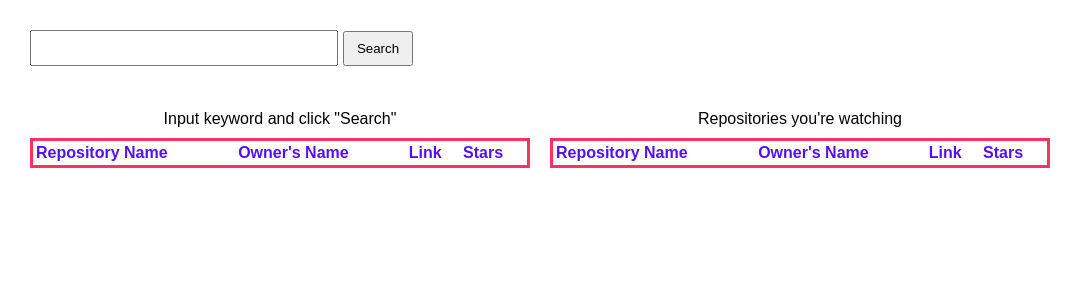
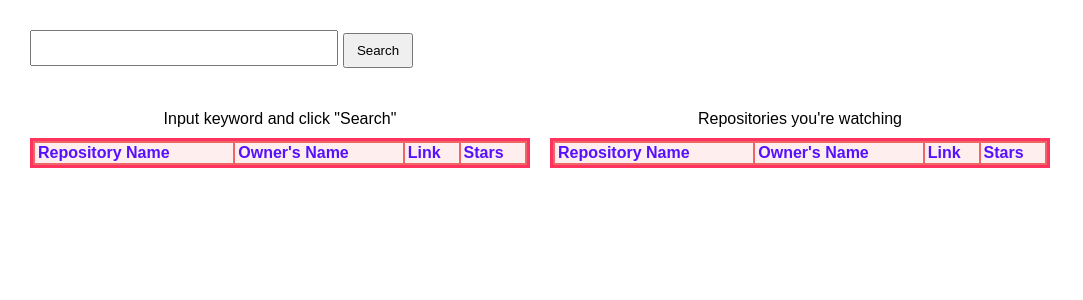
Before and after one commit to BlondeNamazu/GithubSearch, a React (Create React App) app: page / in a window 1280 px wide. Shown: the top 300 px of the page, without its empty margins (0-1083 px from the left). Built offline with nearby package versions, Linux system fonts and the light colour scheme; no server answers; what flux would draw is missing.

Commit message:
change table appearance

```diff
--- a/src/App.css
+++ b/src/App.css
@@ -22,7 +22,6 @@ div#parent {
   margin-right: 20px;
   margin-top: 0px;
 }
-
 div#rightChild {
   display: inline-block;
 }
@@ -45,30 +44,19 @@ div#formParent {
 div#form {
   display: inline-block;
 }
-
-tr {
-  margin-top: 2px;
-  border: 1px solid #FF345E;
-  text-align: left;
-}
-
-td {
-  max-width: 150px;
-  overflow: hidden;
-}
-
-
 .ResultDisplay {
   margin: 10px;
 }
-
+#Results {
+  height:30px;
+}
 form {
   margin: 10px;
 }
-
 form input {
   width:300px;
   height:30px;
+  font-size: 20px;
   margin-right: 5px;
 }
 form button {
@@ -77,24 +65,25 @@ form button {
   text-align: center;
 }
 table {
+  text-align: left;
+  background-color: #EE6666;
   margin: 10px;
   border: 3px solid #FF345E;
   width: 500px;
 }
-
-#Results {
-  height:30px;
+tr.tableChildren {
+  border: 1px solid #000000;
+  margin: 1px;
 }
-
+td,th {
+  background-color: #FFEEEE;
+  max-width: 150px;
+  padding-left: 3px;
+  overflow: hidden;
+}
 th {
   color: #5511FF;
 }
-
 p {
   margin:10px;
 }
-
-@keyframes App-logo-spin {
-  from { transform: rotate(0deg); }
-  to { transform: rotate(360deg); }
-}
--- a/src/App.js
+++ b/src/App.js
@@ -138,7 +138,7 @@ class ResultDisplay extends Component {
     this.resetState = this.resetState.bind(this);
   }
   render () {
-    var message = this.state.numOfResult?(this.state.numOfResult==0?"No repository found...":this.state.numOfResult+" repository found!"):"Input keyword and click \"Search\"";
+    var message = this.state.numOfResult?(this.state.numOfResult==0?"No repository found...":this.state.numOfResult+" repositories found!"):"Input keyword and click \"Search\"";
     var list = [];
     for(var i in this.state.repositories){
       if(!this.state.repositories[i]) break;
@@ -156,7 +156,7 @@ class ResultDisplay extends Component {
         <p>{message}</p>
         <table id="Results">
           <thead>
-            <tr>
+            <tr class="tableChildren">
               <th>Repository Name</th>
               <th>Owner's Name</th>
               <th>Link</th>
@@ -224,7 +224,7 @@ class WatchDisplay extends Component {
     for(var i in this.state.repositories){
       if(!this.state.repositories[i]) break;
       list.push(
-        <tr className="tableChildren">
+        <tr class="tableChildren">
           <td>{this.state.repositories[i].name}</td>
           <td>{this.state.repositories[i].owner.login}</td>
           <td><a href={this.state.repositories[i].html_url}>Link</a></td>
```
